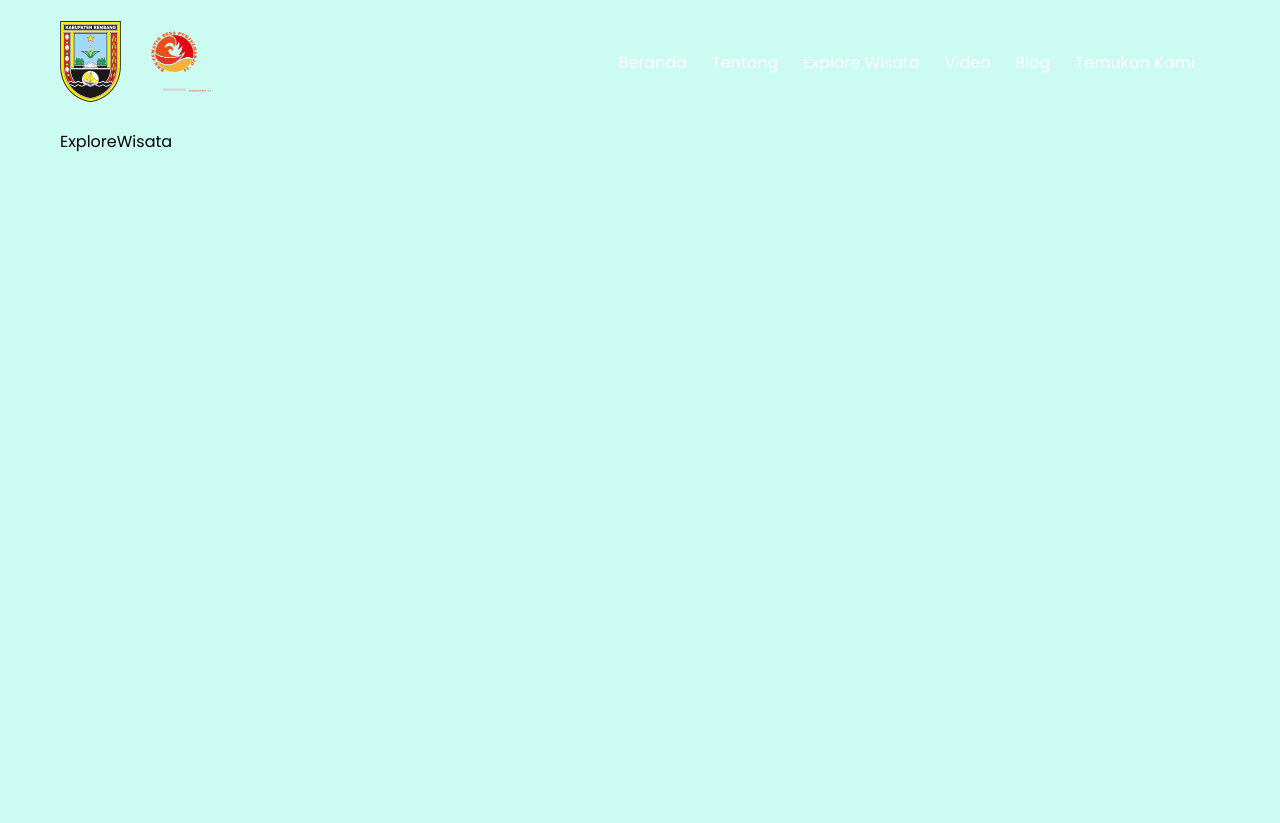
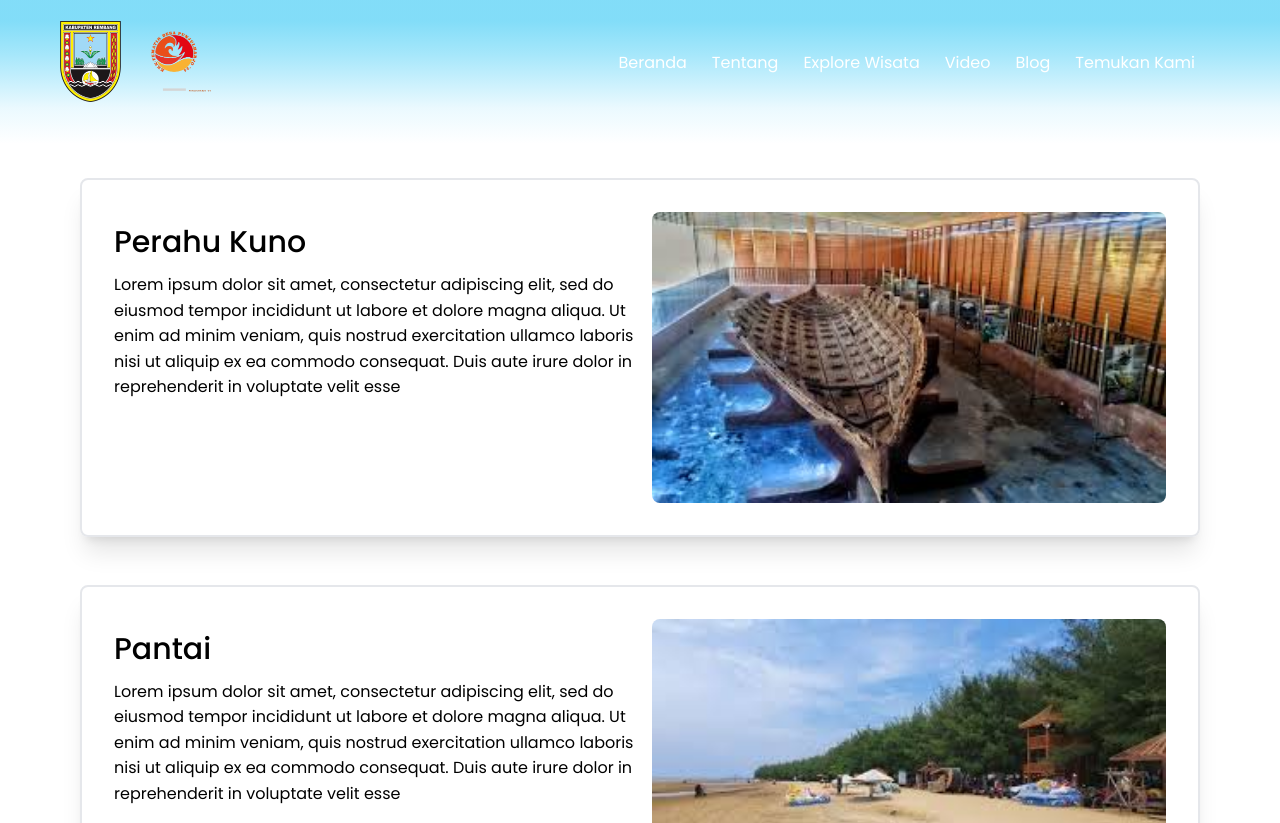
Before and after one commit to fadhailabima/web-desa-fe, a Next.js app: page /explore-wisata in a window 1280 px wide. Shown: the top 823 px of the page. Built offline with nearby package versions, Linux system fonts and the light colour scheme; a web font is replaced by a local one.

Commit message:
Finish Explore wisata section

```diff
--- a/pages/data.js
+++ b/pages/data.js
@@ -143,3 +143,18 @@ export const kumpulanblog = [
     ],
   },
 ];
+
+export const wisata = [
+  {
+    id: 0,
+    title: "Perahu Kuno",
+    description: "Lorem ipsum dolor sit amet, consectetur adipiscing elit, sed do eiusmod tempor incididunt ut labore et dolore magna aliqua. Ut enim ad minim veniam, quis nostrud exercitation ullamco laboris nisi ut aliquip ex ea commodo consequat. Duis aute irure dolor in reprehenderit in voluptate velit esse",
+    image: "/boat.jpeg",
+  },
+  {
+    id: 1,
+    title: "Pantai",
+    description: "Lorem ipsum dolor sit amet, consectetur adipiscing elit, sed do eiusmod tempor incididunt ut labore et dolore magna aliqua. Ut enim ad minim veniam, quis nostrud exercitation ullamco laboris nisi ut aliquip ex ea commodo consequat. Duis aute irure dolor in reprehenderit in voluptate velit esse",
+    image: "/pantai.jpeg",
+  }
+]
--- a/pages/explore-wisata/index.js
+++ b/pages/explore-wisata/index.js
@@ -1,19 +1,34 @@
-import React from 'react'
+import React from 'react';
 import Layout from "@/components/layout";
 import CustomContainer from '@/components/customContainer';
 import NavbarPadder from "@/components/navbarPadder";
+import TopBlur from "@/components/topBlur";
+import { wisata } from '../data';
 
 const ExploreWisata = () => {
   return (
     <Layout>
-      <section className='bg-teal-100 h-[200vh]'>
+      <section>
         <NavbarPadder />
+        <TopBlur />
         <CustomContainer>
-          <h1 className="">ExploreWisata</h1>
+          <div className='px-5'>
+            {wisata.map((data) => (
+              <div key={data.id} className='flex border-2 my-12 p-8 rounded-lg shadow-xl'>
+                <div className='max-w-[50%]'>
+                  <h1 className='text-3xl font-medium my-3'>{data.title}</h1>
+                  <p className='text-base leading-[160%]'>{data.description}</p>
+                </div>
+                <div className='w-full ml-3'>
+                  <img className='w-full rounded-lg' src={data.image} alt='wisata image' />
+                </div>
+              </div>
+            ))}
+          </div>
         </CustomContainer>
       </section>
     </Layout>
-  )
-}
+  );
+};
 
-export default ExploreWisata
+export default ExploreWisata;
```
Also changed, not shown: public/pantai.jpeg (added).
